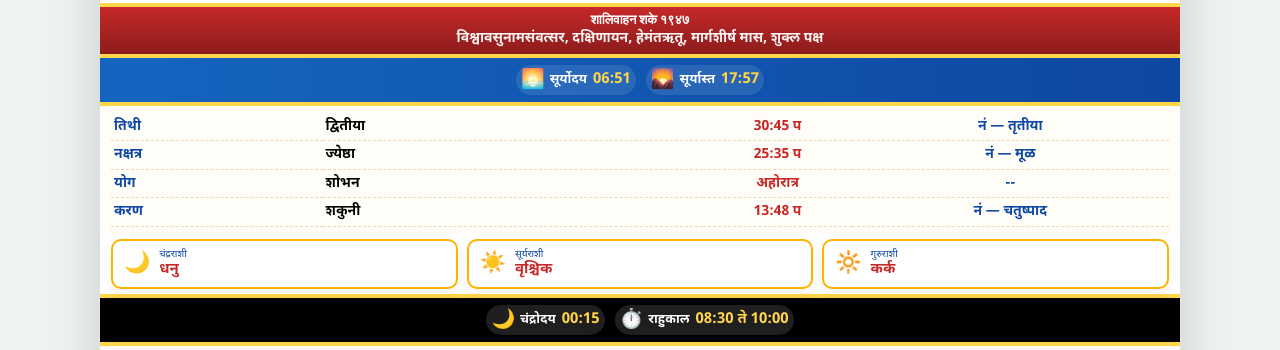
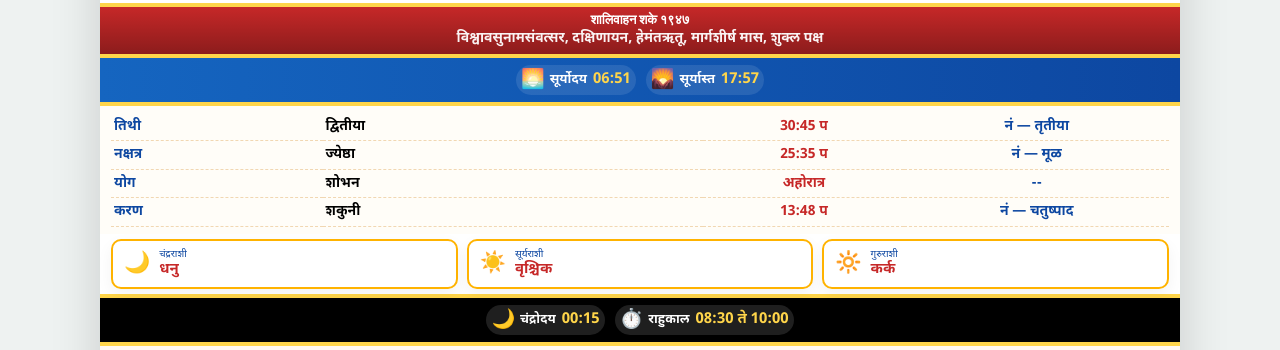
Before and after one commit to sanketramdasi264-prog/panchang, a plain HTML site: page index.html in a window 1280 px wide. Shown: the part 430-780 px from the top of the page. Drawn offline with nearby package versions, Linux system fonts and the light colour scheme; a web font is replaced by a local one.

Commit message:
Update index.html

```diff
--- a/index.html
+++ b/index.html
@@ -258,14 +258,14 @@
 }
 
 .time{
-    width:14%;
+    width:19%;
     color:var(--accent);
-    font-weight:700;
+    font-weight:600;
     text-align:center;
 }
 
 .next{
-    width:30%;
+    width:25%;
     text-align:center;
     color:#0d47a1;
 }
```
